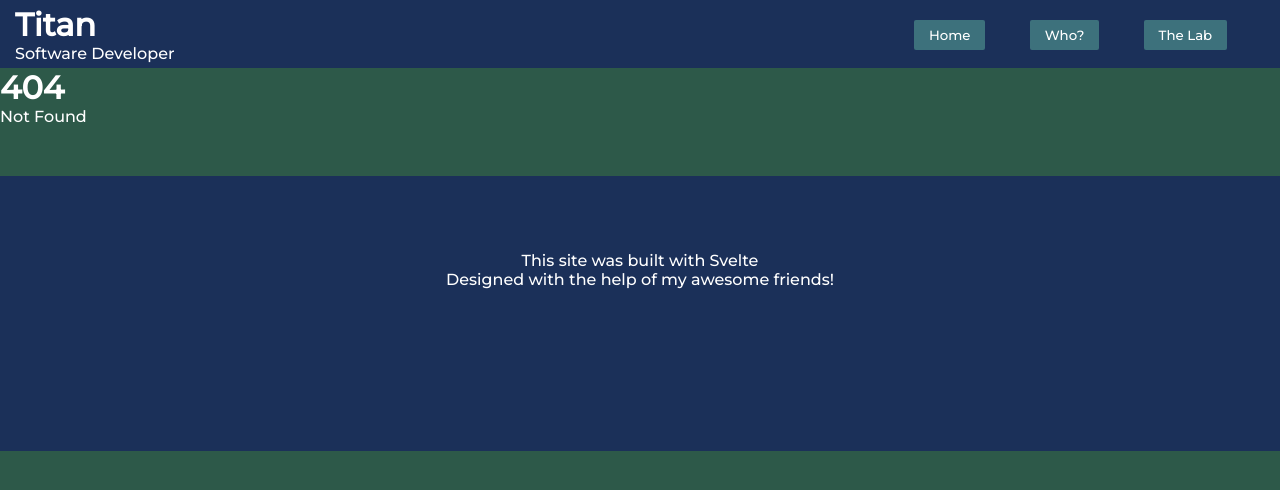
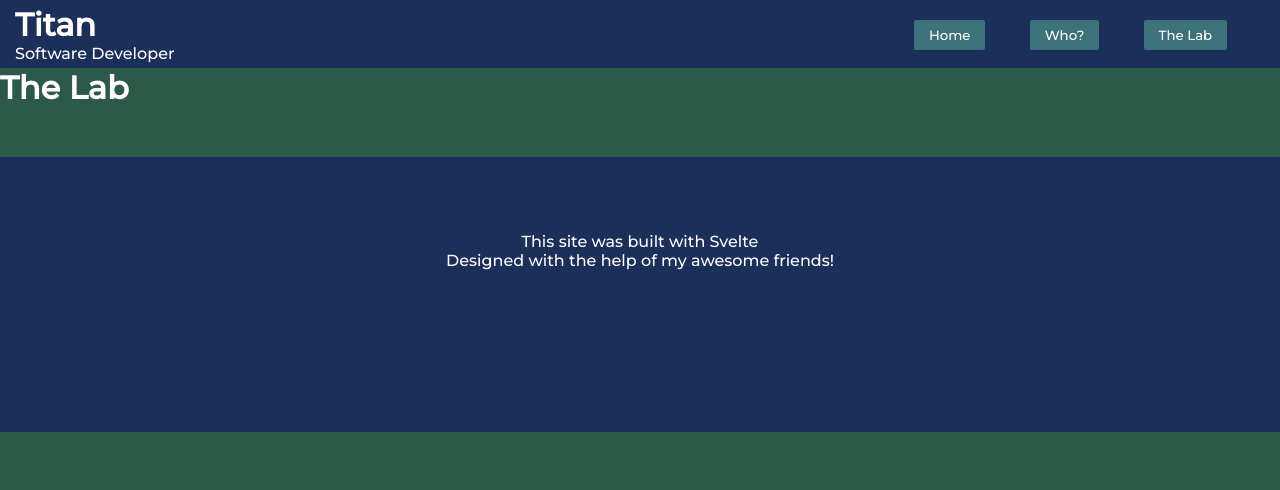
Before and after one commit to untold-titan/untoldtitan-blog, a SvelteKit app: page /the-lab in a window 1280 px wide. Before the commit this address had no page. Shown: the top 490 px of the page. Built offline with nearby package versions, Linux system fonts and the light colour scheme.

Commit message:
Init The Lab Branch

```diff
--- /dev/null
+++ b/src/routes/the-lab/+page.svelte
@@ -0,0 +1 @@
+<h1>The Lab</h1>
```
